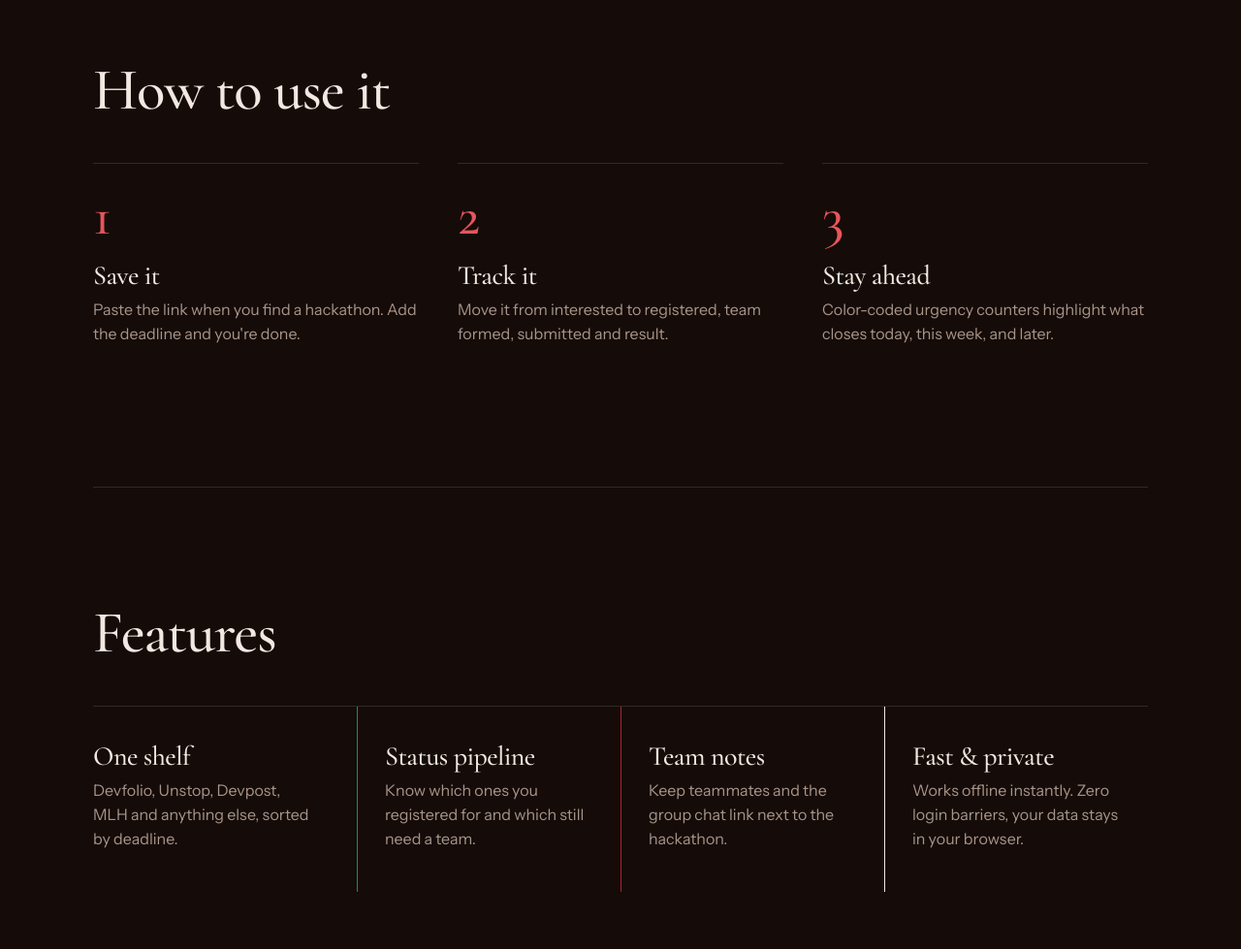
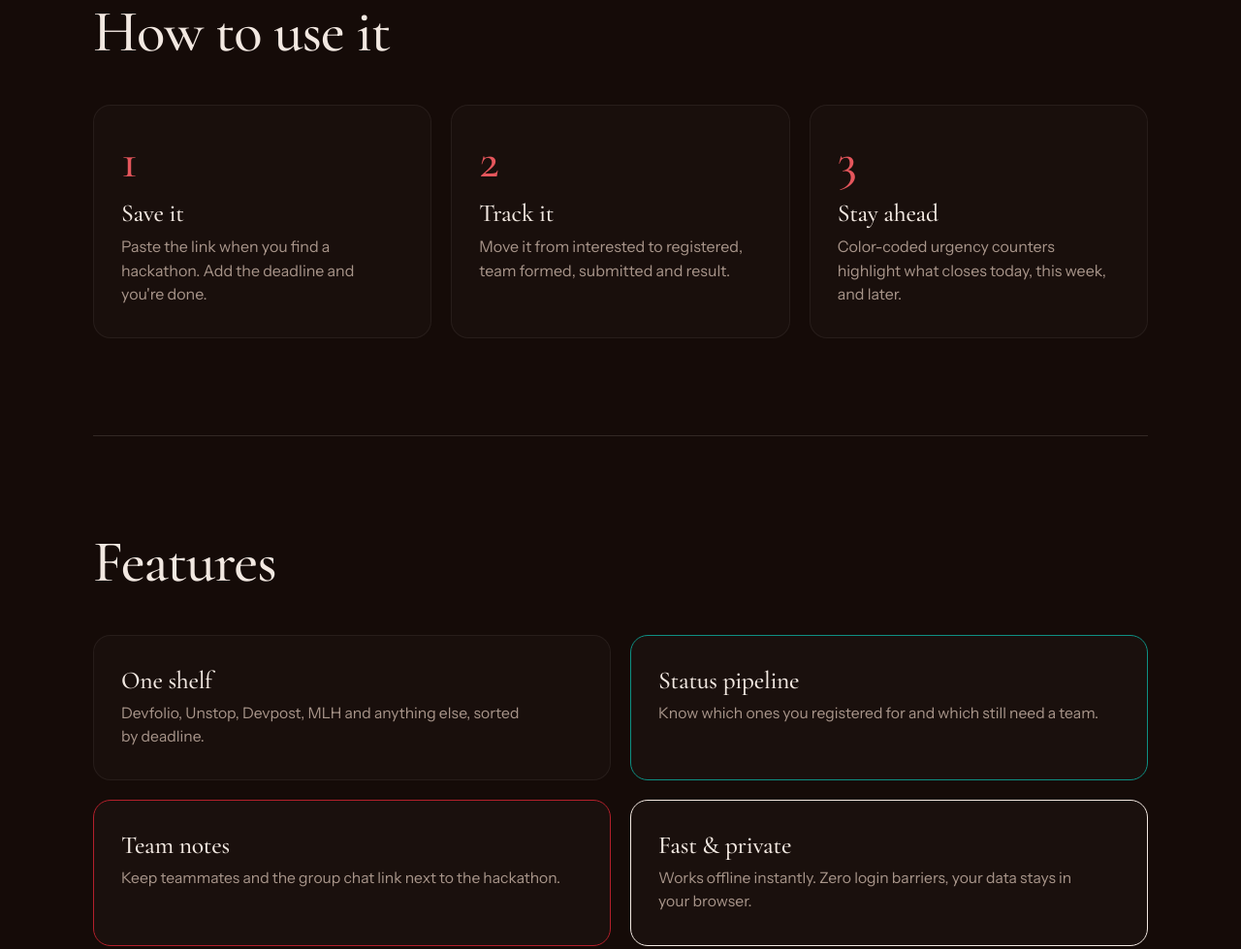
Before and after one commit to rivcoder/hackshelf, a plain HTML site: page index.html in a window 1280 px wide. Shown: the part 1529-2508 px from the top of the page at 97% size. Drawn offline with nearby package versions, Linux system fonts and the light colour scheme.

Commit message:
improved ui

```diff
--- a/css/lux.css
+++ b/css/lux.css
@@ -246,21 +246,102 @@ p{text-wrap:pretty}
 .before li::marker{color:var(--lit);font-size:1.1em}
 .before li.now{font:500 1.7rem var(--display);color:var(--ink);border:0;margin:0;padding-top:20px;list-style:disc}
 .before li.now::marker{color:var(--ink);font-size:1.15em}
-.steps{gap:0}
-.steps li{display:block;border-top:1px solid var(--line);padding:26px 0}
-.steps b{display:block;width:auto;height:auto;background:none;border-radius:0;color:var(--lit);font:500 3.6rem/1 var(--display);margin-bottom:16px}
-.steps h3,.feats h3{font-size:1.75rem;margin-bottom:8px}
-.feats{gap:0;border-top:1px solid var(--line)}
-.feats li{background:none;border:0;border-bottom:1px solid var(--line);border-radius:0;padding:30px 0 34px;transition:background .8s var(--ease)}
-.feats li:hover{background:rgba(242,232,225,.03)}
-.why li{border-top-color:var(--line)}
-.why strong{font:500 1.75rem var(--display);letter-spacing:-.01em}
+.steps{gap:16px}
+.steps li{
+  display:block;
+  border:1px solid rgba(242,232,225,.06);
+  border-radius:18px;
+  background:rgba(242,232,225,.02);
+  padding:32px 28px;
+  transition:all .35s var(--ease);
+  position:relative;
+  overflow:hidden;
+}
+.steps li::before{
+  content:'';
+  position:absolute;
+  inset:0;
+  border-radius:inherit;
+  background:radial-gradient(400px circle at var(--mx, 50%) var(--my, 50%), rgba(229,86,92,.12), transparent 70%);
+  opacity:0;
+  pointer-events:none;
+  transition:opacity .4s ease;
+}
+.steps li:hover{
+  background:rgba(242,232,225,.04);
+  border-color:rgba(229,86,92,.25);
+  transform:translateY(-3px);
+  box-shadow:0 20px 40px -15px rgba(0,0,0,.6);
+}
+.steps li:hover::before{opacity:1}
+.steps b{
+  display:inline-block;
+  width:auto;
+  height:auto;
+  background:none;
+  border-radius:0;
+  color:var(--lit);
+  font:500 3.2rem/1 var(--display);
+  margin-bottom:14px;
+  transition:transform .3s var(--ease);
+}
+.steps li:hover b{transform:scale(1.08)}
+.steps h3,.feats h3{font-size:1.6rem;margin-bottom:8px;font-family:var(--display);font-weight:500;letter-spacing:-.01em}
+.feats{gap:16px;border-top:none}
+.feats li{
+  background:rgba(242,232,225,.02);
+  border:1px solid rgba(242,232,225,.06);
+  border-radius:18px;
+  padding:32px 28px;
+  transition:all .35s var(--ease);
+  position:relative;
+  overflow:hidden;
+}
+.feats li::before{
+  content:'';
+  position:absolute;
+  inset:0;
+  border-radius:inherit;
+  background:radial-gradient(350px circle at var(--mx, 50%) var(--my, 50%), rgba(229,86,92,.1), transparent 70%);
+  opacity:0;
+  pointer-events:none;
+  transition:opacity .4s ease;
+}
+.feats li:hover{
+  background:rgba(242,232,225,.04);
+  border-color:rgba(229,86,92,.28);
+  transform:translateY(-3px);
+  box-shadow:0 20px 40px -15px rgba(0,0,0,.6);
+}
+.feats li:hover::before{opacity:1}
+.feats p{color:var(--muted);font-size:.98rem;line-height:1.55}
+.why{gap:16px}
+.why li{
+  border:1px solid rgba(242,232,225,.06);
+  border-radius:18px;
+  background:rgba(242,232,225,.02);
+  padding:28px 24px;
+  transition:all .35s var(--ease);
+}
+.why li:hover{
+  background:rgba(242,232,225,.04);
+  border-color:rgba(229,86,92,.22);
+  transform:translateY(-2px);
+}
+.why strong{font:500 1.6rem var(--display);letter-spacing:-.01em;display:block;margin-bottom:8px}
+.why span{color:var(--muted);font-size:.95rem;line-height:1.55;display:block}
 .cta{background:transparent;border:none;border-radius:0;padding:0;margin:24px 0 80px}
 .cta-fullwidth{width:100vw;margin-left:calc(50% - 50vw);margin-right:calc(50% - 50vw);margin-top:40px;margin-bottom:80px;position:relative;overflow:hidden}
 .cta-frame{width:100%;height:580px;border:none;display:block}
 @media(max-width:760px){.cta-frame{height:440px}}
 @media(max-width:480px){.cta-frame{height:360px}}
-@media(min-width:800px){.what{grid-template-columns:1.15fr .85fr}.steps{gap:40px}.feats li{border-bottom:0;padding:36px 28px 42px}.feats li+li{border-left:1px solid var(--line)}.feats li:first-child{padding-left:0}.section{padding:120px 0}}
+@media(min-width:800px){
+  .what{grid-template-columns:1.15fr .85fr}
+  .steps{grid-template-columns:repeat(3,1fr);gap:20px}
+  .feats{grid-template-columns:repeat(2,1fr);gap:20px}
+  .why{grid-template-columns:repeat(2,1fr);gap:20px}
+  .section{padding:100px 0}
+}
 .js [data-reveal]:not(.in){opacity:0}
 [data-reveal].in{animation:up 1.2s var(--ease) backwards;animation-delay:calc(var(--d,0)*120ms)}
 
--- a/js/fx.js
+++ b/js/fx.js
@@ -61,6 +61,17 @@ if (demo && !rm && matchMedia('(hover: hover)').matches) {
   demo.addEventListener('pointerleave', () => { demo.style.transform = ''; });
 }
 
+/* tactile oxblood card glow on mouse hover */
+if (!rm && matchMedia('(hover: hover)').matches) {
+  document.querySelectorAll('.steps li, .feats li, .why li').forEach(card => {
+    card.addEventListener('pointermove', e => {
+      const r = card.getBoundingClientRect();
+      card.style.setProperty('--mx', `${e.clientX - r.left}px`);
+      card.style.setProperty('--my', `${e.clientY - r.top}px`);
+    });
+  });
+}
+
 /* success cue (kept under its old name so app.js needs no change): a single ring expands from the element */
 window.hmConfetti = el => {
   if (rm) return;
```
